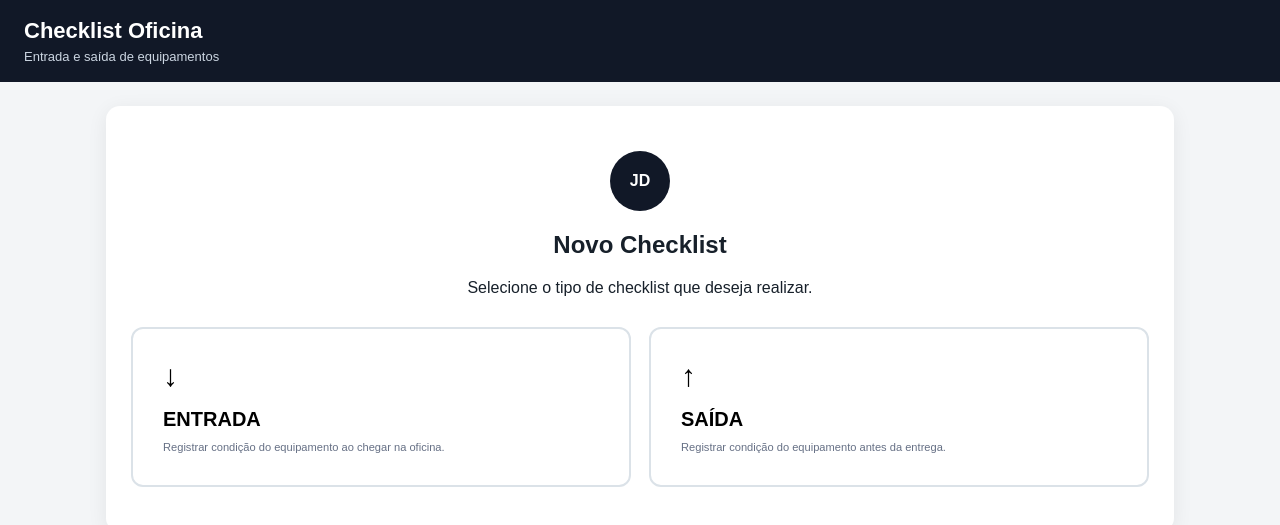
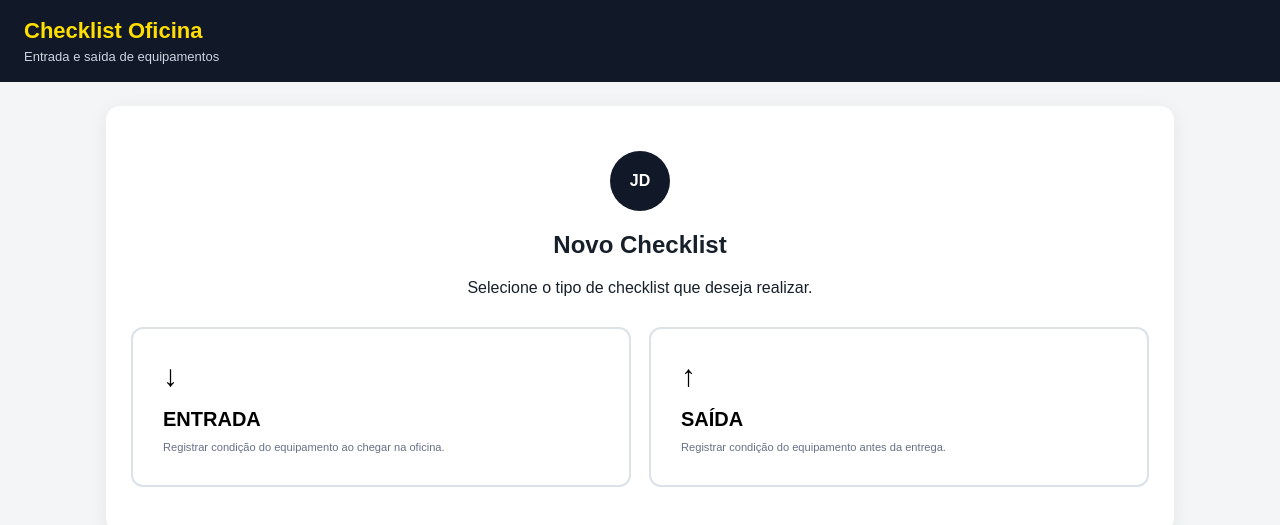
Before and after one commit to aplicativochecklist/checklistEntradaSaida, a plain HTML site: page index.html in a window 1280 px wide. Drawn offline with Linux system fonts and the light colour scheme.

Commit message:
Update style.css

```diff
--- a/style.css
+++ b/style.css
@@ -18,6 +18,7 @@ body {
 .topbar h1 {
   margin: 0;
   font-size: 22px;
+  color: #FFDE00;
 }
 
 .topbar p {
```
